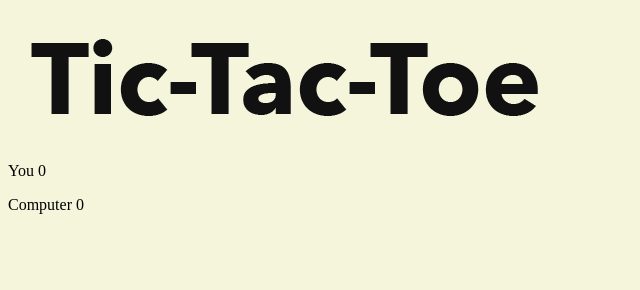
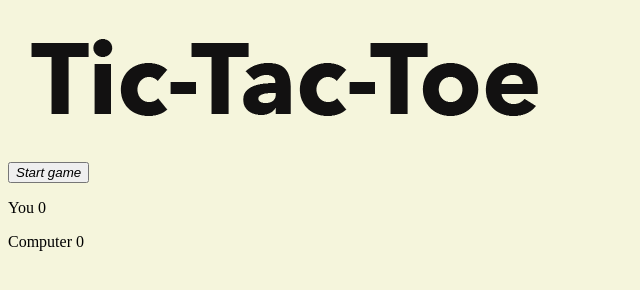
Before and after one commit to idamariasofie/tic-tac-toe, a plain HTML site: page index.html in a window 1280 px wide. Shown: the whole page, without its empty margins (0-640 px from the left). Drawn offline with Linux system fonts and the light colour scheme.

Commit message:
Add html structure to controls area

```diff
--- a/index.html
+++ b/index.html
@@ -18,7 +18,11 @@
     </h1>
 
     <div class="game-area">
-
+        <div class="controls-area">
+<button class="btn">
+    <i class="fas fa-play">Start game</i>
+</button>
+        </div>
 
     </div>
 
```
